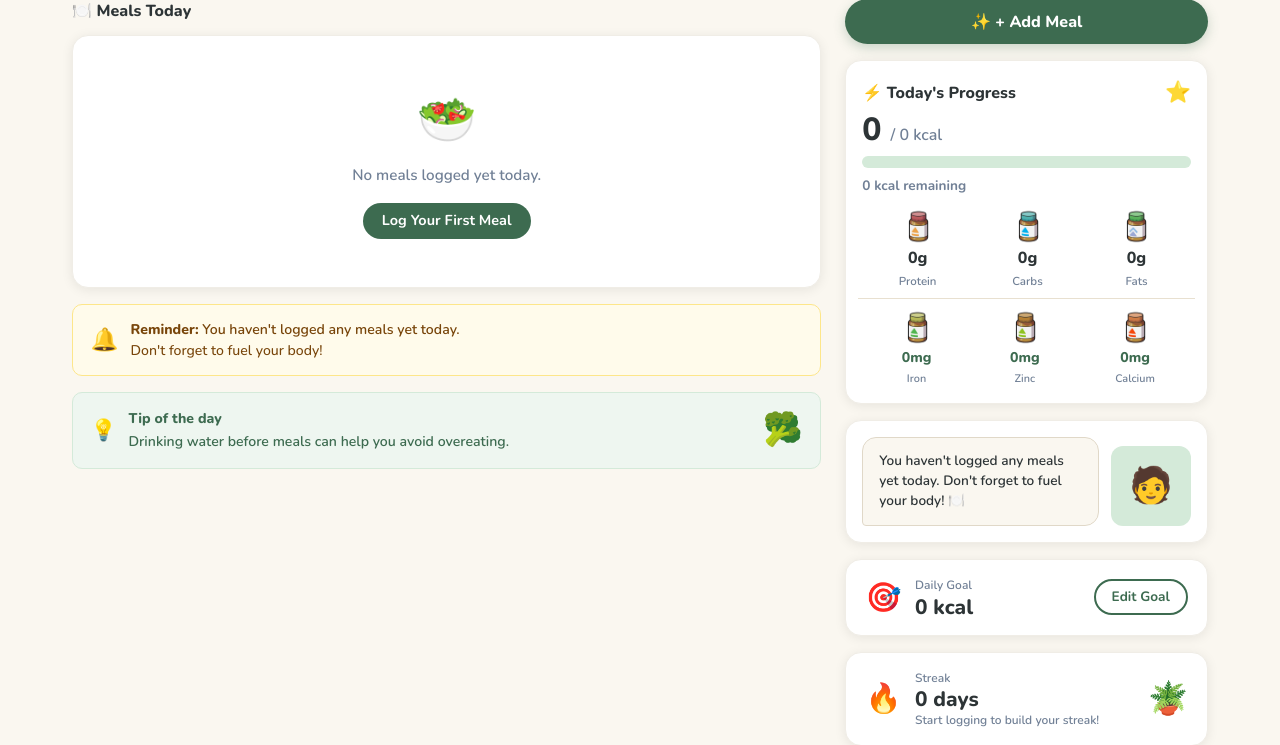
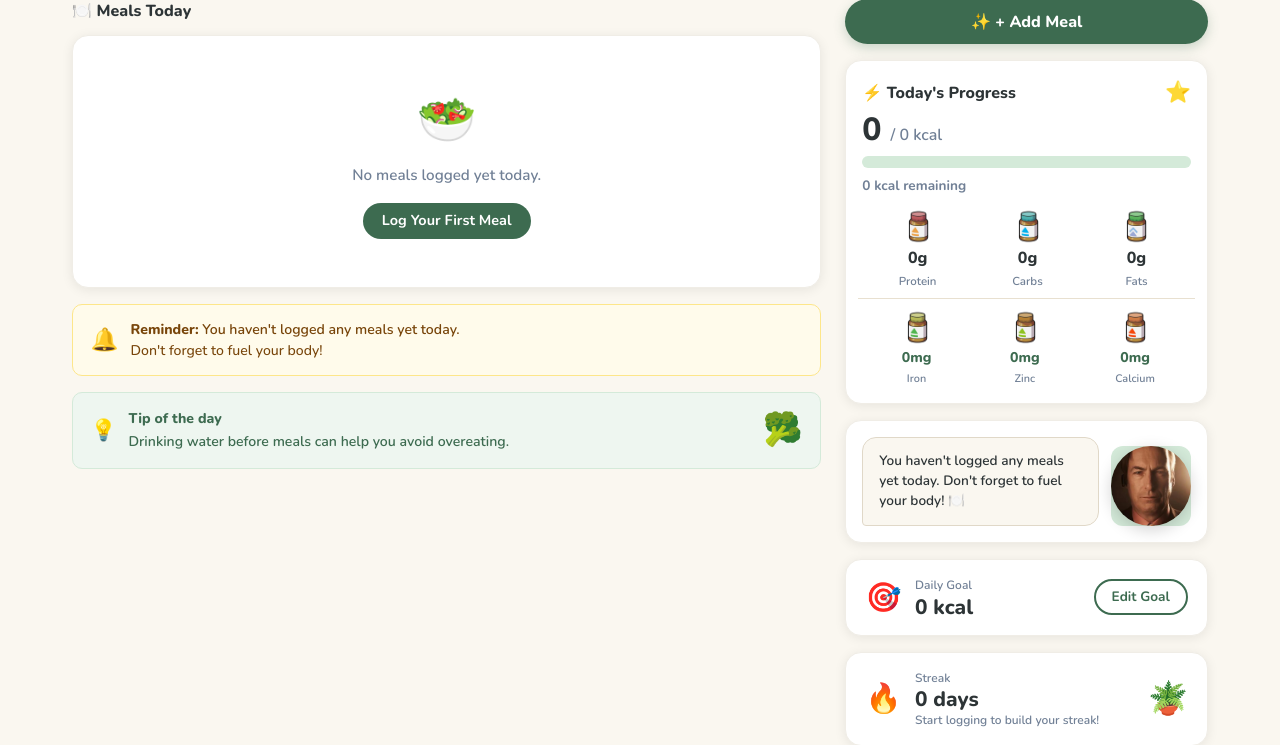
Before and after one commit to soq123/SE3354-Calo-fit, a Flask app: page / in a window 1280 px wide. Shown: the part 323-1068 px from the top of the page. Run offline with Flask 3, Linux system fonts and the light colour scheme; the visitor is signed in with stand-in values (Sample User, id 1); data that the repository does not hold is empty.

Commit message:
Replace emoji with an image in the user dashboard
Replace the placeholder emoji in `index.html` with an image tag pointing to `static/mascot.webp`.

Replit-Commit-Author: Agent
Replit-Commit-Session-Id: 4dc53691-d113-4c7b-a7eb-d3307fa48564
Replit-Commit-Checkpoint-Type: full_checkpoint
Replit-Commit-Event-Id: 6dab253c-eb98-4fef-b13b-ea33cebba128
Replit-Commit-Screenshot-Url: https://storage.googleapis.com/screenshot-production-us-central1/2d9564d2-7210-444d-9221-2597019f72b3/4dc53691-d113-4c7b-a7eb-d3307fa48564/SGvsnqa
Replit-Helium-Checkpoint-Created: true

```diff
--- a/1_code/app/templates/index.html
+++ b/1_code/app/templates/index.html
@@ -187,7 +187,10 @@
             <br><br>Your mood seems low today. Try a balanced meal and take care of yourself. 💚
           {% endif %}
         </div>
-        <div class="mascot-placeholder">🧑</div>
+        <div class="mascot-placeholder">
+          <img src="{{ url_for('static', filename='mascot.webp') }}" alt="Mascot"
+               style="width:80px;height:80px;object-fit:cover;border-radius:50%;box-shadow:0 4px 16px rgba(0,0,0,.18);">
+        </div>
       </div>
     </div>
 
```
Also changed, not shown: 1_code/app/static/mascot.webp (added), attached_assets/saul_1777329189886.webp (added).
